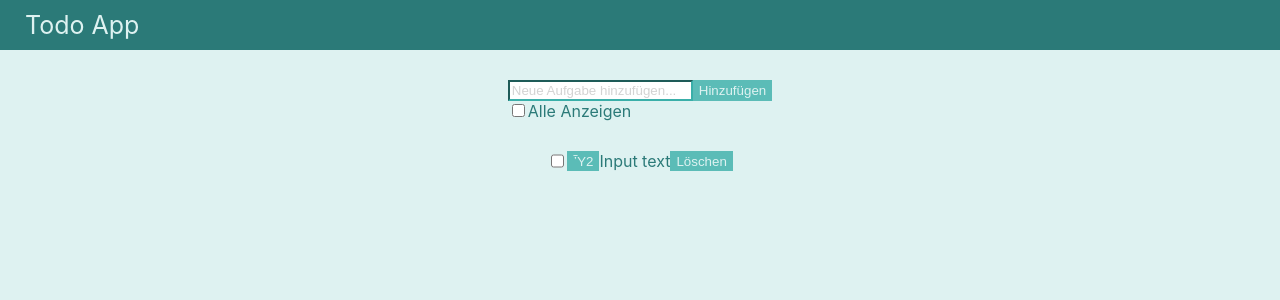
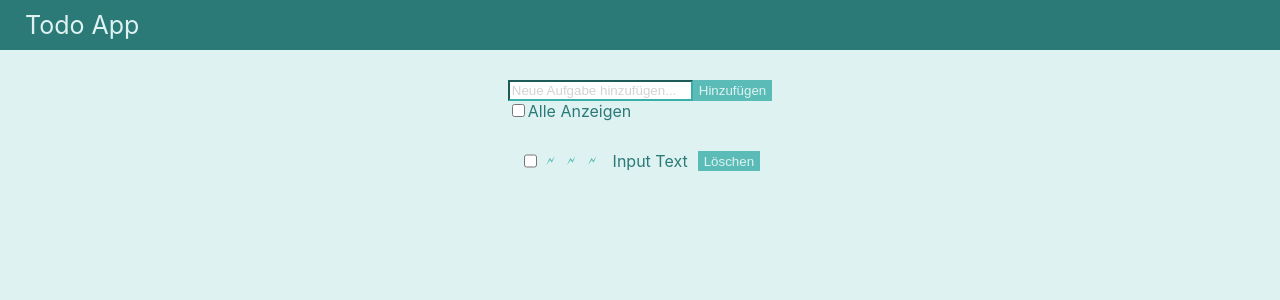
Before and after one commit to fabiananderegg/web1-project, a React (Create React App) app: page / in a window 1280 px wide. Shown: the top 300 px of the page. Built offline with nearby package versions, Linux system fonts and the light colour scheme.

Commit message:
Split Task

```diff
--- a/src/App.css
+++ b/src/App.css
@@ -5,24 +5,3 @@
 
   text-align: center;
 }
-
-
-
-
-
-
-
-
-
-.firstTask {
-  display: flex;
-  justify-content: center;
-  min-width: 80%;
-  justify-content: space-around;
-}
-
-.Btn-first-task-one {
-  border: none;
-  background-color: #5bbcb7;
-  color: #def2f1;
-}
--- a/src/App.tsx
+++ b/src/App.tsx
@@ -1,11 +1,8 @@
-//import React, { ChangeEvent, useState } from 'react';
 import './App.css';
 import {AppBar} from './AppBar'
 import {AppBody} from './AppBody'
 import {TaskInput} from './TaskInput'
-import {SquareButton} from './SquareButton'
-//import {TextInput} from './TextInput'
-//import {CbText} from './CheckBoxWithText'
+import {Task} from './Task'
 
 function App() {
 
@@ -13,16 +10,9 @@ function App() {
     <div className="App">
       <AppBar> Todo App </AppBar>
       <AppBody>
-        <TaskInput></TaskInput>
+        <TaskInput/>
         <div className="Task-list">
-          <div className="firstTask">
-            <input className="Cb-first-task" type="checkbox"/>
-            <button className="Btn-first-task-one">
-              <span role="img">{'\u1f5f2'}</span>
-            </button>
-            <div> Input text </div>
-            <SquareButton> Löschen </SquareButton>
-          </div>
+          <Task>Input Text</Task>
         </div>
       </AppBody>
     </div>
--- /dev/null
+++ b/src/Task.css
@@ -0,0 +1,8 @@
+.task {
+    display: flex;
+    justify-content: space-between;
+}
+
+.task-text {
+  margin-inline: 10px;
+}
--- /dev/null
+++ b/src/Task.tsx
@@ -0,0 +1,21 @@
+import './Task.css'
+
+import {ReactNode} from 'react'
+import { SquareButton } from './SquareButton'
+import { UnicodeButton } from './UnicodeButton'
+
+
+interface Props {
+    children: ReactNode
+}
+
+export const Task = (props: Props) => (
+    <div className="task">
+        <input className="Cb-first-task" type="checkbox" />
+        <UnicodeButton />
+        <UnicodeButton />
+        <UnicodeButton />
+        <div className="task-text"> {props.children} </div>
+        <SquareButton> Löschen </SquareButton>
+    </div>
+)
--- a/src/TextInput.css
+++ b/src/TextInput.css
@@ -7,5 +7,5 @@
 
 .Text-input:focus{
     outline: none;
-    color: darkgray;
+    color: black;
 }
--- /dev/null
+++ b/src/UnicodeButton.css
@@ -0,0 +1,9 @@
+.uButton {
+    border: none;
+    background-color: #def2f1;
+    color:  #5bbcb7;
+}
+
+.uButton:hover {
+    color:  #2b7a78;
+}
--- /dev/null
+++ b/src/UnicodeButton.tsx
@@ -0,0 +1,7 @@
+import './UnicodeButton.css'
+
+export const UnicodeButton = () => (
+    <button className="uButton">
+        <span>{'\u{1F5F2}'}</span>
+    </button>
+)
```
